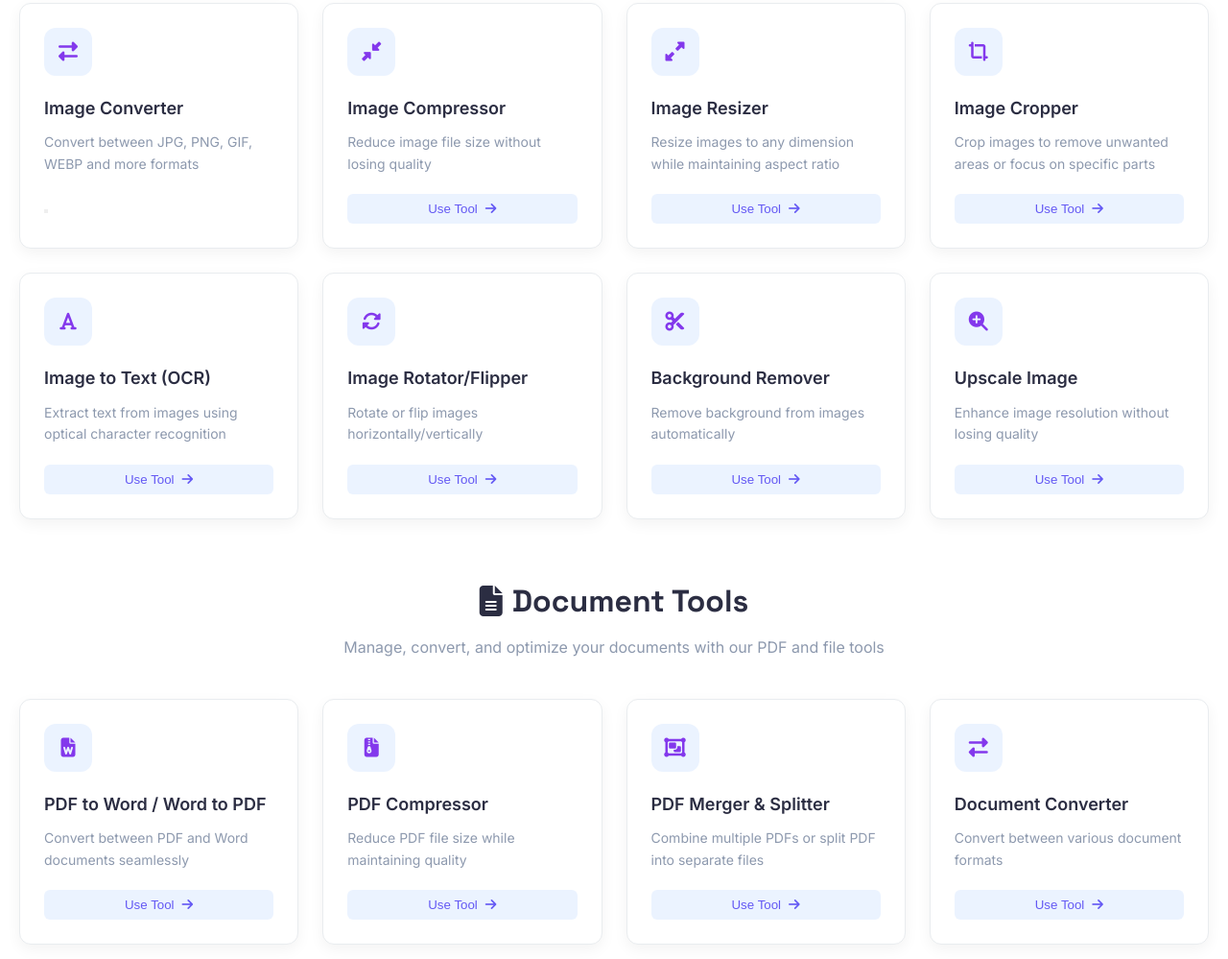
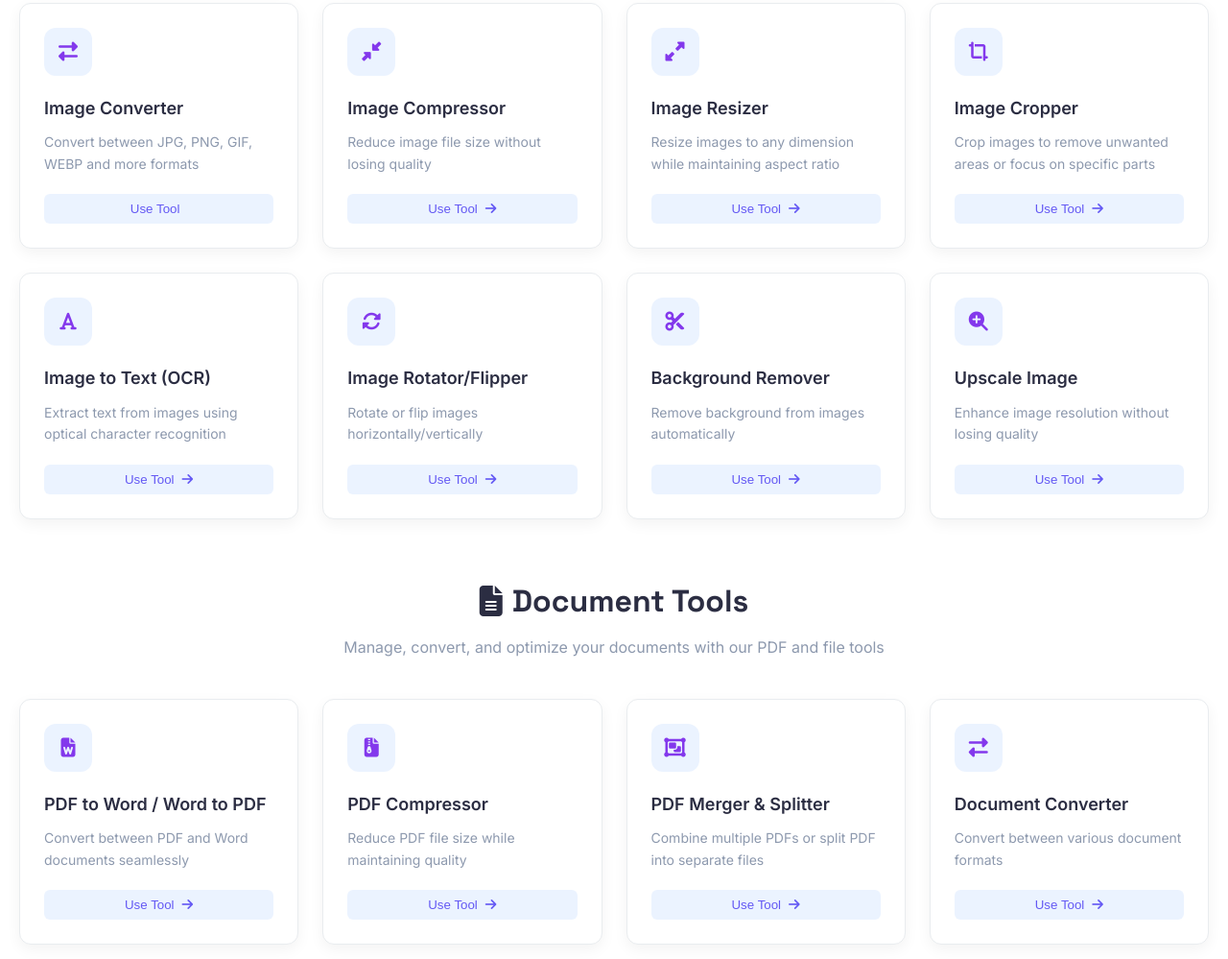
Before and after one commit to multimitras1/X-Tools, a plain HTML site: page index.html in a window 1280 px wide. Shown: the part 861-1860 px from the top of the page at 96% size. Drawn offline with Linux system fonts and the light colour scheme.

Commit message:
Update index.html

```diff
--- a/index.html
+++ b/index.html
@@ -690,7 +690,7 @@
                     </div>
                     <h3 class="tool-name">Image Converter</h3>
                     <p class="tool-desc">Convert between JPG, PNG, GIF, WEBP and more formats</p>
-                    <button class="image-conveter.html" Tool <i class="fas fa-arrow-right"></i></button>
+                    <button class="use-tool-btn">Use Tool <i class="image-conveter.html"></i></button>
                 </div>
 
                 <div class="tool-card">
```
